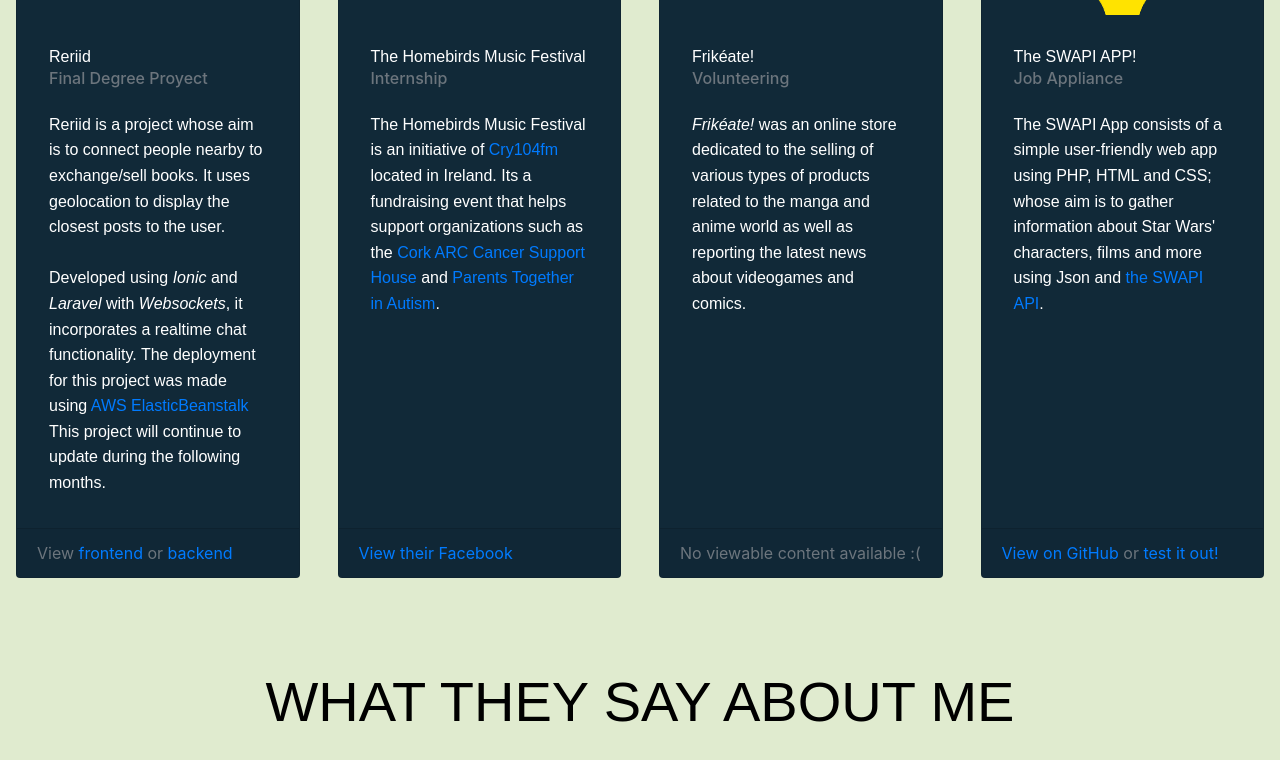
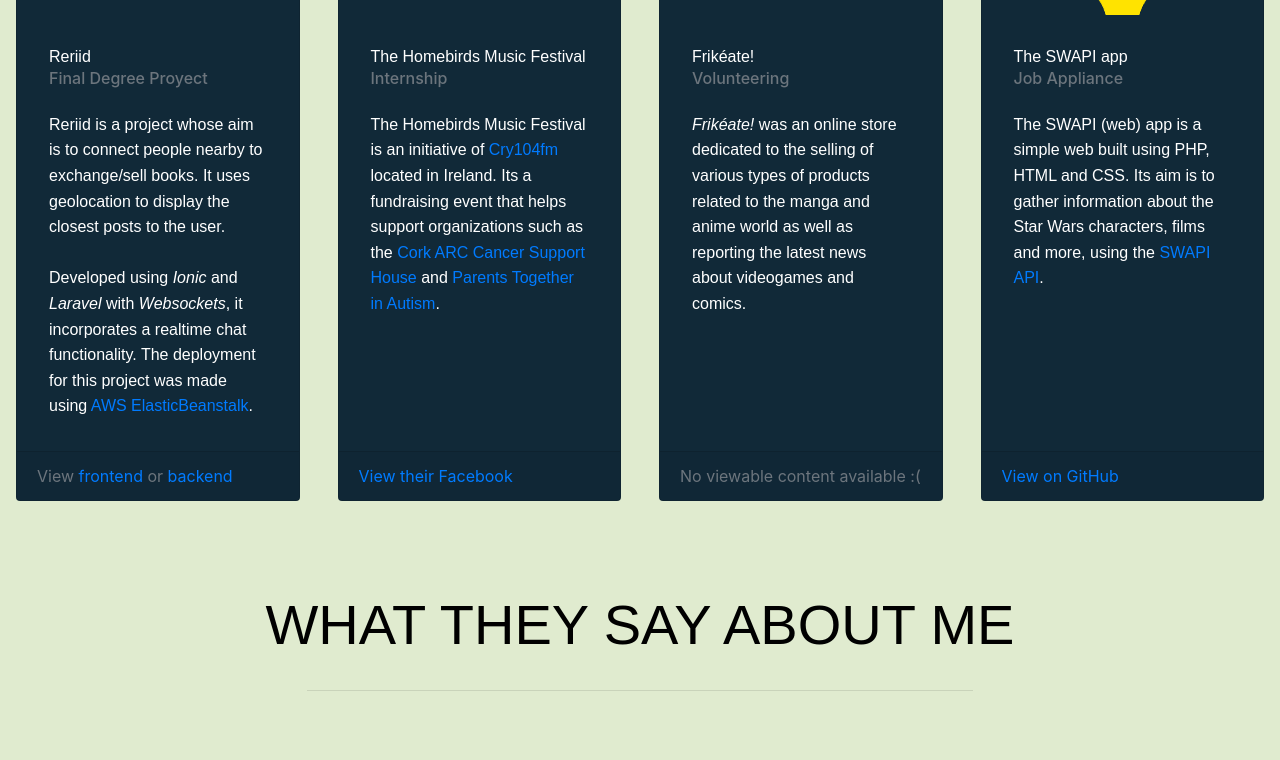
Before and after one commit to LuisMiguelSS/me, a plain HTML site: page index.html in a window 1280 px wide. Shown: the part 1957-2717 px from the top of the page. Drawn offline with Linux system fonts and the light colour scheme.

Commit message:
Minor improvement of texts and remove link to test project.

```diff
--- a/index.html
+++ b/index.html
@@ -190,8 +190,7 @@
 							Reriid is a project whose aim is to connect people nearby to exchange/sell books.
 							It uses geolocation to display the closest posts to the user.
 							<br><br>
-							Developed using <em>Ionic</em> and <em>Laravel</em> with <em>Websockets</em>, it incorporates a realtime chat functionality. The deployment for this project was made using <a href="https://aws.amazon.com/elasticbeanstalk/" target="_blank" rel="external noreferrer">AWS ElasticBeanstalk</a>
-							This project will continue to update during the following months.
+							Developed using <em>Ionic</em> and <em>Laravel</em> with <em>Websockets</em>, it incorporates a realtime chat functionality. The deployment for this project was made using <a href="https://aws.amazon.com/elasticbeanstalk/" target="_blank" rel="external noreferrer">AWS ElasticBeanstalk</a>.
 						</p>
 					</div>
 				</div>
@@ -250,26 +249,24 @@
 				</div>
 			</div>
 
-			<!-- The SWAPI APP -->
+			<!-- The SWAPI app -->
 			<div class="card">
 				<div class="card-wrapper">
 					<div class="card-img">
 						<div class="overlay"></div>
-						<img src="assets/images/TheSWAPIApp.png" alt="The SWAPI App" title="The SWAPI App">
+						<img src="assets/images/TheSWAPIApp.png" alt="The SWAPI app" title="The SWAPI app">
 					</div>
 					<div class="card-box ">
-						<h4 class="card-title display-7">The SWAPI APP!</h4>
+						<h4 class="card-title display-7">The SWAPI app</h4>
 						<h6 class="card-subtitle pt-2 text-muted">Job Appliance</h6>
 						<p class="mbr-text display-7">
-							The SWAPI App consists of a simple user-friendly web app using PHP, HTML and CSS; whose aim
-							is to gather information about Star Wars' characters, films and more using Json and <a href="http://swapi.dev/" target="_blank" rel="external noreferrer">the SWAPI API</a>.
+							The SWAPI (web) app is a simple web built using PHP, HTML and CSS. Its aim
+							is to gather information about the Star Wars characters, films and more, using the <a href="http://swapi.dev/" target="_blank" rel="external noreferrer">SWAPI API</a>.
 						</p>
 					</div>
 				</div>
 				<div class="card-footer text-muted">
-					<a href="https://github.com/LuisMiguelSS/the-swapi-app" target="_blank" rel="external noreferrer">View on GitHub </a>
-					or
-					<a href="https://swapi.luismiguelsoto.com" target="_blank" rel="external"> test it out!</a>
+					<a href="https://github.com/LuisMiguelSS/the-swapi-app" target="_blank" rel="external noreferrer">View on GitHub</a>
 				</div>
 			</div>
 
```
